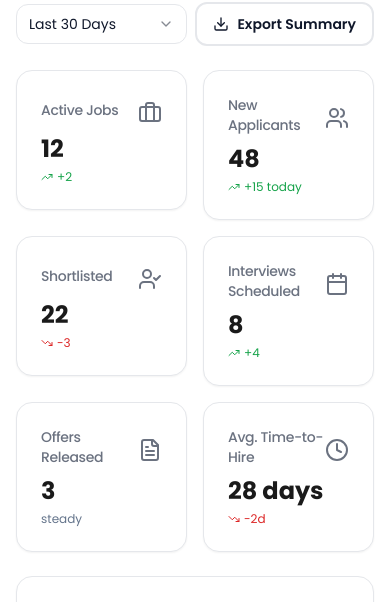
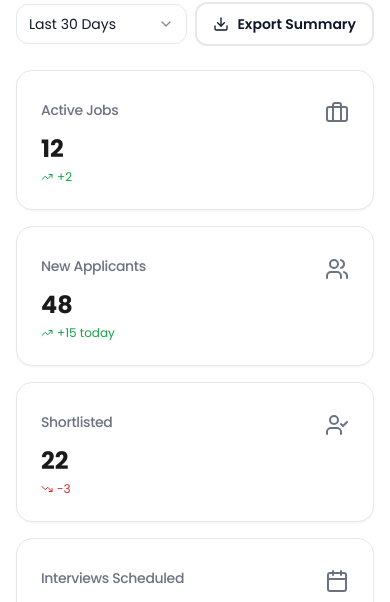
Before and after one commit to yuvasamrajyaofficial-prog/zekkers-app2, a Next.js app: page /employer-dashboard/analytics in a window 390 px wide. Shown: the part 178-780 px from the top of the page. Built offline with nearby package versions, Linux system fonts and the light colour scheme; no server answers.

Commit message:
fix: Make dashboard grids mobile responsive - Fix branding and analytics pages

```diff
--- a/src/app/employer-dashboard/analytics/page.tsx
+++ b/src/app/employer-dashboard/analytics/page.tsx
@@ -150,7 +150,7 @@ export default function EmployerAnalyticsPage() {
       </div>
 
       <motion.div variants={containerVariants} initial="hidden" animate="visible" className="mt-6 space-y-6">
-        <motion.div variants={containerVariants} className="grid grid-cols-2 md:grid-cols-3 lg:grid-cols-6 gap-4">
+        <motion.div variants={containerVariants} className="grid grid-cols-1 sm:grid-cols-2 md:grid-cols-3 lg:grid-cols-6 gap-4">
             {kpiData.map(kpi => (
                 <motion.div variants={itemVariants} key={kpi.title}><KpiCard kpi={kpi} /></motion.div>
             ))}
--- a/src/app/employer-dashboard/branding/page.tsx
+++ b/src/app/employer-dashboard/branding/page.tsx
@@ -48,7 +48,7 @@ export default function EmployerBrandingPage() {
                     </div>
                      <div className="space-y-2">
                         <Label>Brand Colors</Label>
-                        <div className="grid grid-cols-2 gap-4">
+                        <div className="grid grid-cols-1 sm:grid-cols-2 gap-4">
                             <Input type="color" defaultValue="#3740FF" className="h-12 p-1" />
                             <Input type="color" defaultValue="#06B6D4" className="h-12 p-1" />
                         </div>
--- a/src/app/employer-dashboard/settings/branding/page.tsx
+++ b/src/app/employer-dashboard/settings/branding/page.tsx
@@ -47,7 +47,7 @@ export default function BrandingSettingsPage() {
                 </div>
                     <div className="space-y-2">
                     <Label>Brand Colors</Label>
-                    <div className="grid grid-cols-2 gap-4">
+                    <div className="grid grid-cols-1 sm:grid-cols-2 gap-4">
                         <Input type="color" defaultValue="#3740FF" className="h-12 p-1" />
                         <Input type="color" defaultValue="#06B6D4" className="h-12 p-1" />
                     </div>
```
